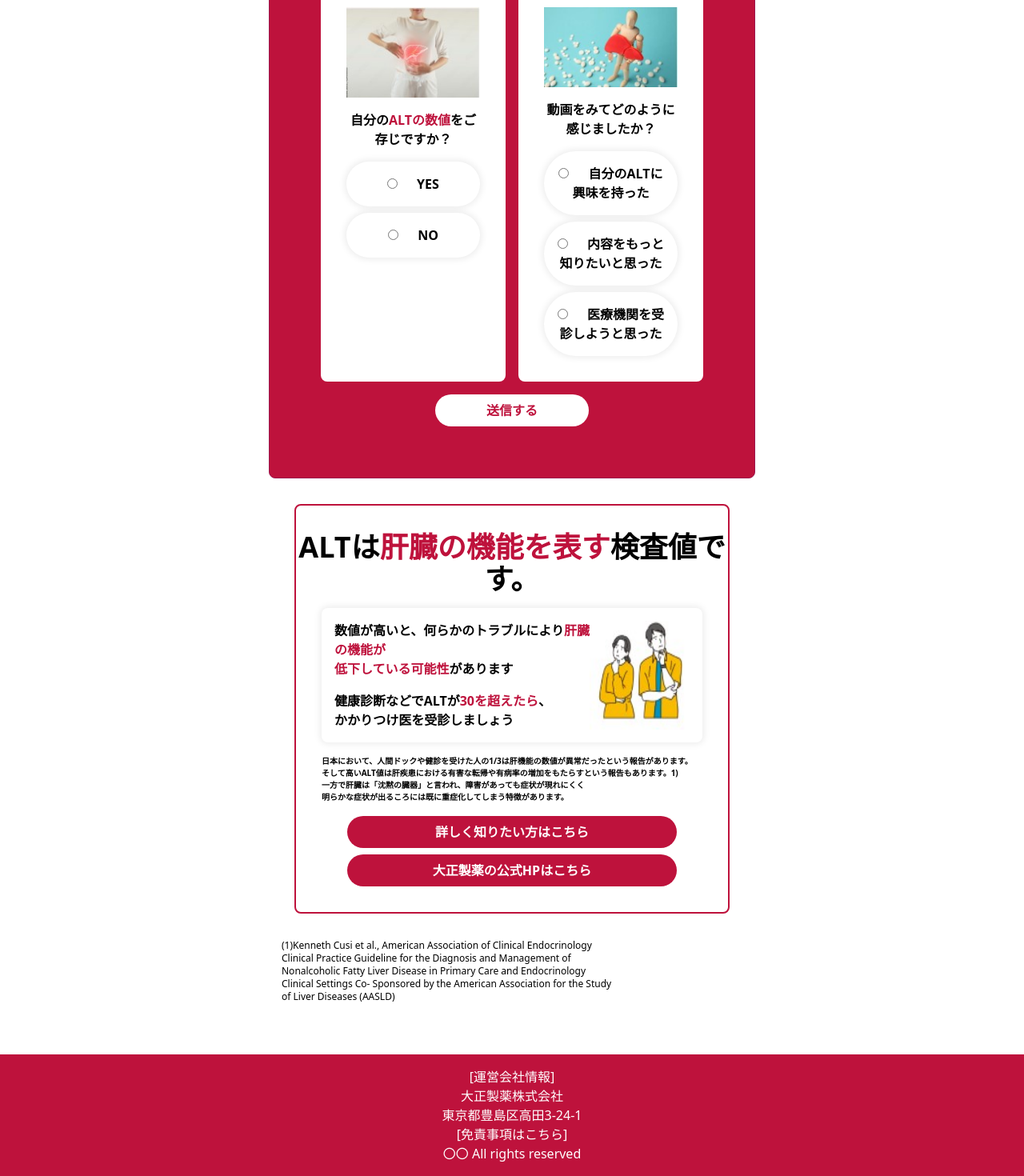
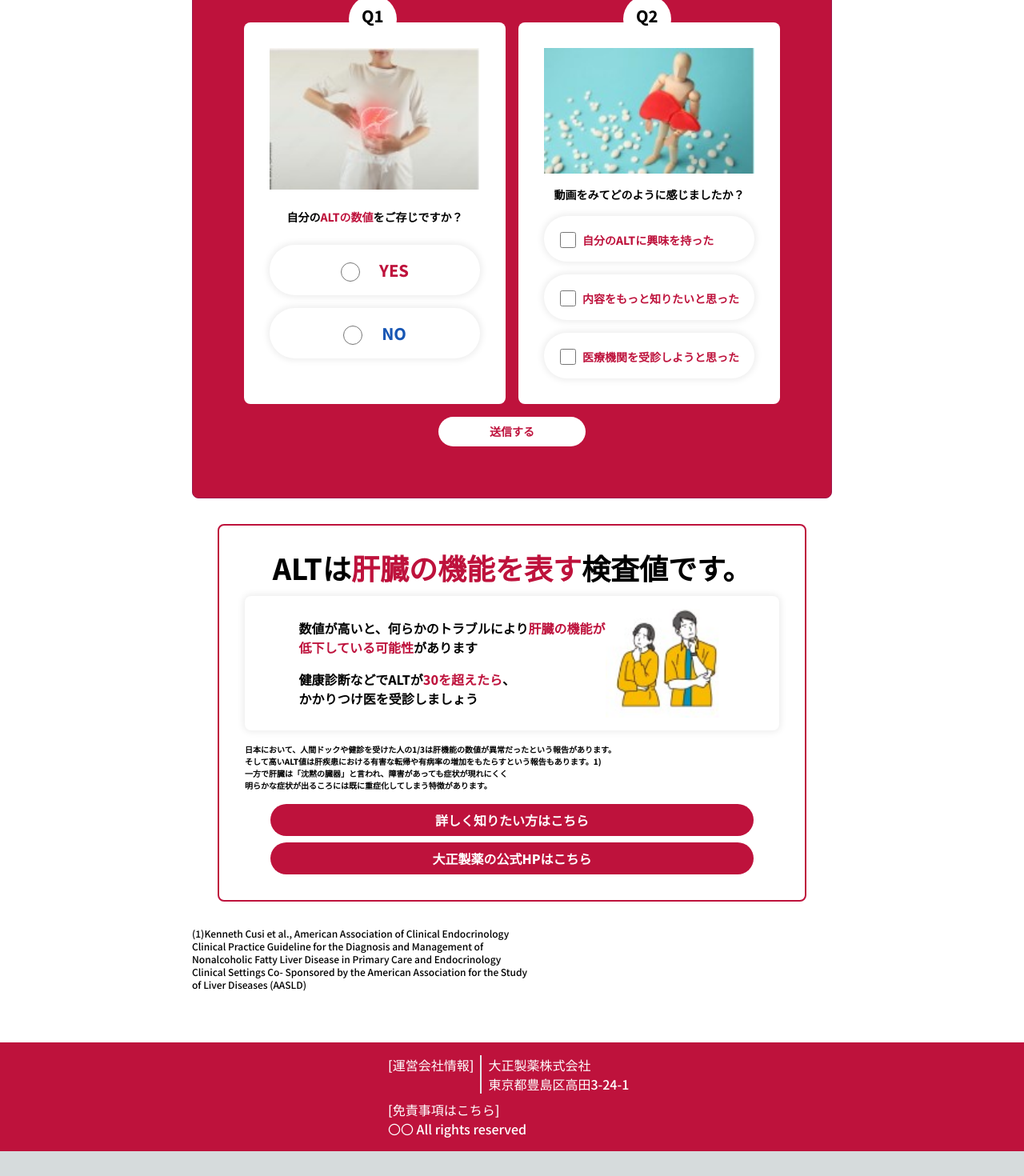
Before and after one commit to tomoru04/hataraku-kanzou, a Next.js app: page / in a window 1280 px wide. Shown: the part 1020-2490 px from the top of the page at 80% size. After the commit the page ends 2459 px from the top, so only its background shows below. Built offline with nearby package versions, Linux system fonts and the light colour scheme.

Commit message:
modify: just something

```diff
--- a/pages/index.js
+++ b/pages/index.js
@@ -5,11 +5,12 @@ import Image from 'next/image';
 export default function Home() {
   return (
     <div>
-      <div>
+      <link href="https://fonts.googleapis.com/css2?family=Noto+Sans+JP:wght@500;800&display=swap" rel="stylesheet" />
+      <div className="font-noto-sans">
         <header className="text-center bg-[#be123c] text-white h-20"/>
 
         <main className="bg-white md:p-8 shadow-lg">
-          <div className="md:w-1/2 mx-auto">
+          <div className="md:w-[800px] mx-auto">
             <div className="md:flex items-center justify-center relative">
               <div className="z-10 absolute inset-0 flex items-center justify-center md:relative md:float-left">
                 <div>
@@ -26,7 +27,7 @@ export default function Home() {
               </div>
             </div>
 
-            <div className="relative rounded-lg border-2 border-[#be123c] m-4 md:mx-2 md:my-8">
+            <div className="relative rounded-lg border-2 border-[#be123c] w-[340px] md:w-auto mx-auto my-4 md:mx-2 md:my-8">
               <div className="px-12 py-6 flex justify-center">
                 <div className="my-auto">
                   <p className="text-[20px] font-bold"><span className="text-[#be123c]">「奈良宣言2024」</span><br className="md:hidden"/>をご存じですか？</p>
@@ -39,12 +40,12 @@ export default function Home() {
               </div>
             </div>
 
-            <div className="rounded-lg border-2 border-[#be123c] m-4 md:mx-2 md:my-8">
+            <div className="rounded-lg border-2 border-[#be123c] w-[340px] md:w-auto mx-auto my-4 md:mx-2 md:my-8">
               <div className="px-12 py-6 flex justify-center">
                 <div className="my-auto">
                   <h2 className="text-[20px] font-bold">何が原因で<br className="md:hidden"/><span className="text-[#be123c]">ALT</span>は高くなる？</h2>
                   <Image src="/kanzou.jpg" alt="Placeholder Image 2" className="mt-4 md:hidden" width={300} height={300} />
-                  <p className="text-[11px] mt-12"><span className="font-bold">運動不足</span>や<span className="font-bold">睡眠不足</span>などによる<span className="font-bold">生活習慣</span>を基盤とした、<br/>いわゆる脂肪肝などが進行して肝硬変や肝臓がんになることも<br/>増えており、<span className="font-bold">日常生活から注意</span>が必要です。</p>
+                  <p className="text-[11px] mt-12"><span className="font-bold">運動不足</span>や<span className="font-bold">睡眠不足</span>などによる<span className="font-bold">生活習慣</span>を基盤とした、<br className="hidden md:block"/>いわゆる脂肪肝などが進行して肝硬変や肝臓がんになることも<br className="hidden md:block"/>増えており、<span className="font-bold">日常生活から注意</span>が必要です。</p>
                 </div>
                 <div className="ml-12 hidden md:block">
                   <Image src="/kanzou.jpg" alt="Placeholder Image 2" width={300} height={300} />
@@ -52,60 +53,60 @@ export default function Home() {
               </div>
             </div>
 
-            <form className="border border-pink-800 p-4 md:p-16 md:rounded-lg mb-8 bg-[#be123c] font-bold" action="https://script.google.com/macros/s/AKfycbxGbKTtAqtVRudWP2WPCjO5VEi9HNvqv-fnzhYqgeZ0RdlCVrijAWEZOCY493YzfnlIuw/exec" method="POST">
+            <form className="border border-pink-800 p-4 md:p-16 md:rounded-lg mb-8 bg-[#be123c] font-bold text-[14px]" action="https://script.google.com/macros/s/AKfycbxGbKTtAqtVRudWP2WPCjO5VEi9HNvqv-fnzhYqgeZ0RdlCVrijAWEZOCY493YzfnlIuw/exec" method="POST">
               <div className="md:flex justify-center text-center">
-                <div className="mt-12 md:mt-0 mb-4 md:float-left bg-white p-8 rounded-lg relative">
+                <div className="mt-12 md:mt-0 mb-4 md:float-left bg-white p-8 rounded-lg relative w-[340px] md:w-auto mx-auto">
                   <div className="bg-white rounded-full w-[60px] h-[60px] absolute top-[-7%] left-[40%]">
                     <p className="mt-3 text-xl text-[#be123cf]">Q1</p>
                   </div>
                   <Image src="/johansin.jpg" alt="Placeholder Image 2" className="mx-auto" width={300} height={300} />
-                  <h3 className="my-4">自分の<span className="text-[#be123c]">ALTの数値</span>をご存じですか？</h3>
-                  <label className="block mb-2 shadow-wide rounded-full p-4">
-                    <input type="radio" name="question1" value="YES" className="mr-6" />
+                  <h3 className="my-6">自分の<span className="text-[#be123c]">ALTの数値</span>をご存じですか？</h3>
+                  <label className="block mb-4 shadow-wide rounded-full p-4 text-[#be123c] text-[20px]">
+                    <input type="radio" name="question1" value="YES" className="mr-6 w-6 h-6 relative top-1.5"/>
                     YES
                   </label>
-                  <label className="block shadow-wide rounded-full p-4">
-                    <input type="radio" name="question1" value="NO" className="mr-6" />
+                  <label className="block shadow-wide rounded-full p-4 text-[#1756B4] text-[20px]">
+                    <input type="radio" name="question1" value="NO" className="mr-6 w-6 h-6 relative top-1.5" />
                     NO
                   </label>
                 </div>
 
-                <div className="mt-16 md:mt-0 mb-4 bg-white md:float-left p-8 md:ml-4 text-center rounded-lg relative">
+                <div className="mt-16 md:mt-0 mb-4 bg-white md:float-left p-8 md:ml-4 text-center rounded-lg relative w-[340px] md:w-auto mx-auto">
                   <div className="bg-white rounded-full w-[60px] h-[60px] absolute top-[-7%] left-[40%]">
                     <p className="mt-3 text-xl text-[#be123cf]">Q2</p>
                   </div>
                   <Image src="/ningyo.jpg" alt="Placeholder Image 2" className="mx-auto" width={300} height={300} />
                   <p className="my-4">動画をみてどのように感じましたか？</p>
-                  <label className="block mb-2 shadow-wide rounded-full p-4">
-                    <input type="radio" name="question2" value="自分のALTに興味を持った" className="mr-6" />
+                  <label className="block mb-4 shadow-wide rounded-full p-4 text-[#be123c] text-left">
+                    <input type="checkbox" name="question2" value="自分のALTに興味を持った" className="ml-1 mr-2 w-5 h-5 relative top-1" />
                     自分のALTに興味を持った
                   </label>
-                  <label className="block mb-2 shadow-wide rounded-full p-4">
-                    <input type="radio" name="question2" value="内容をもっと知りたいと思った" className="mr-6" />
+                  <label className="block mb-4 shadow-wide rounded-full p-4 text-[#be123c] text-left">
+                    <input type="checkbox" name="question2" value="内容をもっと知りたいと思った" className="ml-1 mr-2 w-5 h-5 relative top-1" />
                     内容をもっと知りたいと思った
                   </label>
-                  <label className="block shadow-wide rounded-full p-4">
-                    <input type="radio" name="question2" value="医療機関を受診しようと思った" className="mr-6" />
+                  <label className="block shadow-wide rounded-full p-4 text-[#be123c] text-left">
+                    <input type="checkbox" name="question2" value="医療機関を受診しようと思った" className="ml-1 mr-2 w-5 h-5 relative top-1" />
                     医療機関を受診しようと思った
                   </label>
                 </div>
               </div>
               <div className="flex justify-center">
-                <button type="submit" className="bg-pink-800 text-[#be123c] bg-white py-2 px-16 rounded-3xl hover:bg-pink-900 block clear-both">
+                <button type="submit" className="hover:bg-slate-300 text-[#be123c] bg-white py-2 px-16 rounded-3xl block clear-both">
                   送信する
                 </button>
               </div>
             </form>
 
-            <div className="text-center rounded-lg border-2 border-[#be123c] py-8 font-bold m-4 md:m-8">
-              <p className="mb-4 text-3xl md:text-4xl">ALTは<span className="text-[#be123c]">肝臓の機能を表す</span><br className="md:hidden"/>検査値です。</p>
+            <div className="text-center rounded-lg border-2 border-[#be123c] py-8 font-bold m-4 md:m-8 w-[340px] md:w-auto mx-auto">
+              <p className="mb-4 text-2xl md:text-4xl">ALTは<span className="text-[#be123c]">肝臓の機能を表す</span><br className="md:hidden"/>検査値です。</p>
               <div className="mx-5 md:mx-8 my-4 p-4 rounded-lg shadow-wide text-left flex justify-center">
                 <div className="float-left my-auto">
-                  <p className="mb-4 text-[16px]">数値が高いと、何らかのトラブルにより<span className="text-[#be123c]">肝臓の機能が<br className="hidden md:inline"/>低下している可能性</span>があります</p>
+                  <p className="mb-4 text-[13px] md:text-[16px]">数値が高いと、何らかのトラブルにより<span className="text-[#be123c]">肝臓の機能が<br className="hidden md:inline"/>低下している可能性</span>があります</p>
                   <p className="hidden md:inline text-[16px]">健康診断などでALTが<span className="text-[#be123c]">30を超えたら</span>、<br className="hidden md:inline"/>かかりつけ医を受診しましょう</p>
                   <div className="flex md:hidden">
-                    <p>健康診断などでALTが<span className="text-[#be123c]">30を超えたら</span>、<br className="hidden md:inline"/>かかりつけ医を受診しましょう</p>
-                    <Image src="/u-n.jpg" alt="Placeholder Image 2" className="md:hidden" width={130} height={130} />
+                    <p className="text-[13px]">健康診断などでALTが<span className="text-[#be123c]">30を超えたら</span>、<br className="hidden md:inline"/>かかりつけ医を受診しましょう</p>
+                    <Image src="/u-n.jpg" alt="Placeholder Image 2" className="md:hidden" width={40} height={40} />
                   </div>
                 </div>
                 <Image src="/u-n.jpg" alt="Placeholder Image 2" className="hidden md:block"width={150} height={150} />
@@ -121,27 +122,27 @@ export default function Home() {
               </div>
             </div>
 
-            <div className="mt-8 mx-4 pb-8 text-xs">
-              <h3>(1)Kenneth Cusi et al., American Association of Clinical Endocrinology </h3>
-              <h3>Clinical Practice Guideline for the Diagnosis and Management of </h3>
-              <h3>Nonalcoholic Fatty Liver Disease in Primary Care and Endocrinology </h3>
-              <h3>Clinical Settings Co- Sponsored by the American Association for the Study</h3>
-              <h3>of Liver Diseases (AASLD)</h3>
+            <div className="w-[310px] md:w-auto mx-auto mt-8 mx-4 pb-8 text-xs">
+              <h3>(1)Kenneth Cusi et al., American Association of Clinical Endocrinology <br className="hidden md:block"/>Clinical Practice Guideline for the Diagnosis and Management of <br className="hidden md:block"/>Nonalcoholic Fatty Liver Disease in Primary Care and Endocrinology <br className="hidden md:block"/>Clinical Settings Co- Sponsored by the American Association for the Study <br className="hidden md:block"/>of Liver Diseases (AASLD)</h3>
             </div>
           </div>
         </main>
         <footer className="text-center bg-[#be123c] text-white py-4">
-          <div>
-            <div>
-              <p>[運営会社情報]</p>
+          <div className="w-[310px] mx-auto flex-wrap text-left">
+            <div className="flex mb-2">
+              <div className="pr-2 mr-2 border-r-2">
+                <p>[運営会社情報]</p>
+              </div>
+              <div>
+                <p>大正製薬株式会社</p>
+                <p>東京都豊島区高田3-24-1</p>
+              </div>
             </div>
-            <div>
-              <p>大正製薬株式会社</p>
-              <p>東京都豊島区高田3-24-1</p>
+            <div className="text-left flex-wrap">
+              <p className="">[免責事項はこちら]</p>
+              <p>〇〇 All rights reserved</p>
             </div>
           </div>
-          <p>[免責事項はこちら]</p>
-          <p>〇〇 All rights reserved</p>
         </footer>
       </div>
     </div>
--- a/tailwind.config.js
+++ b/tailwind.config.js
@@ -15,6 +15,9 @@ module.exports = {
       boxShadow: {
         'wide': '0px 0px 8px 2px rgba(0, 0, 0, 0.08)',
       },
+      fontFamily: {
+        "noto-sans": ["Noto Sans JP"],
+      },
     },
   },
   plugins: [],
```
Also changed, not shown: memo.txt.
